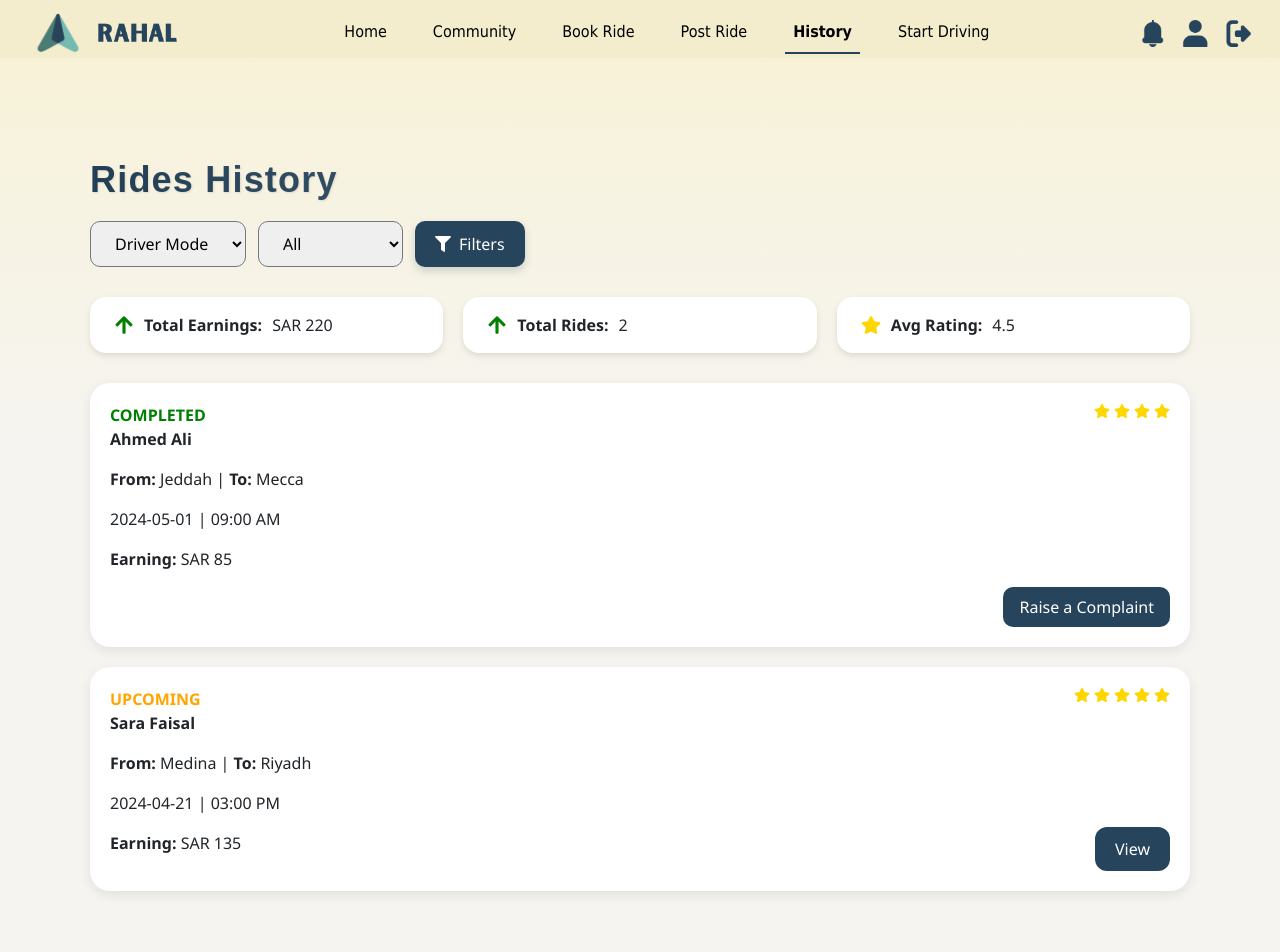
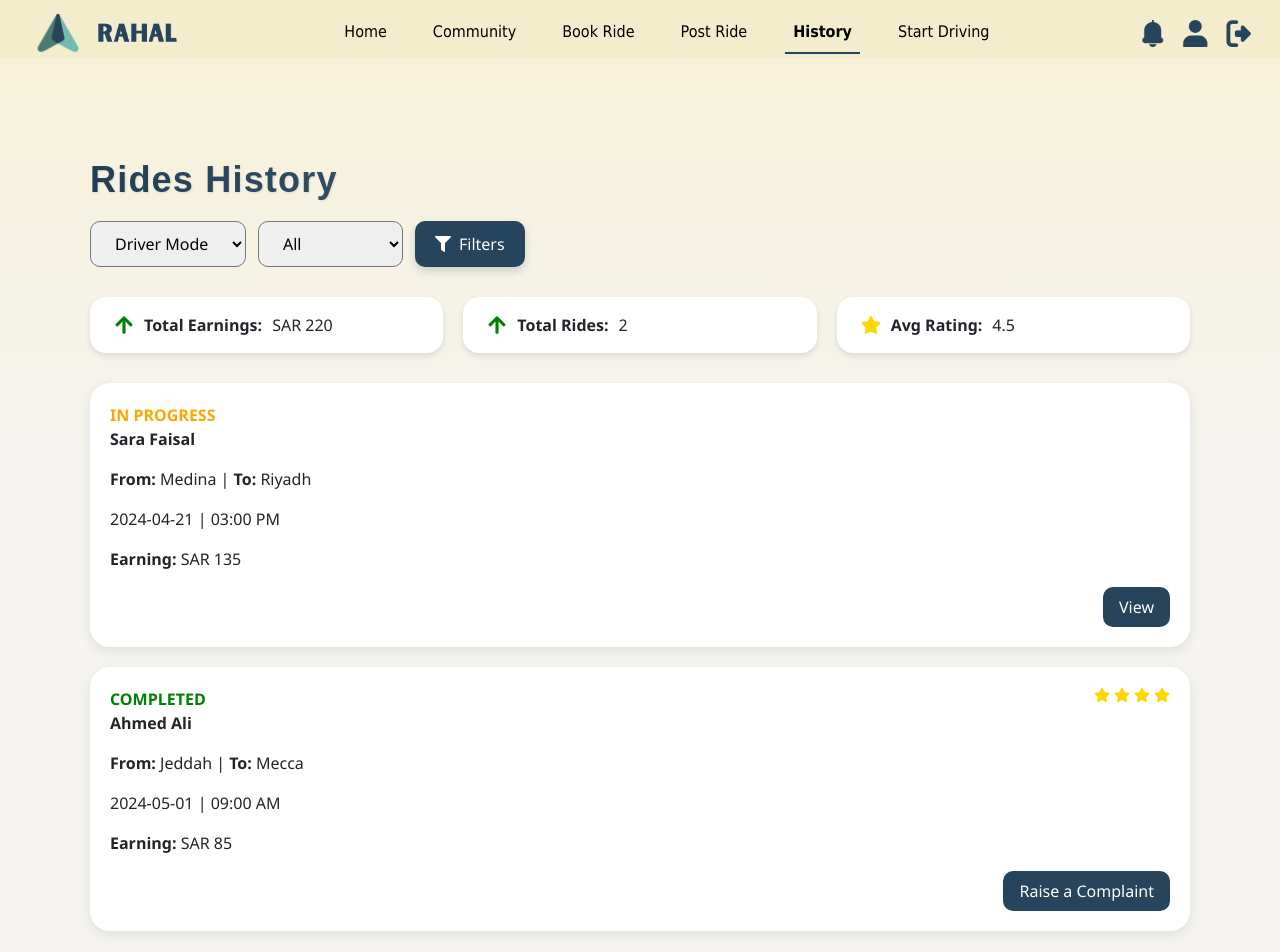
Before and after one commit to SaraEAlshayeb/rahal, a React (Create React App) app: page /history in a window 1280 px wide. Shown: the top 952 px of the page. Built offline with nearby package versions, Linux system fonts and the light colour scheme.

Commit message:
V12 Rimas - Updated Evalution Feature

```diff
--- a/src/History.js
+++ b/src/History.js
@@ -1,4 +1,3 @@
-// History.js
 import React, { useState } from 'react';
 import { FaStar, FaArrowUp, FaFilter } from 'react-icons/fa';
 
@@ -12,7 +11,7 @@ const riderRides = [
     vehicle: 'BMW Cabrio',
     image: '/bmw.png',
     driver: 'BADER SULTAN ABDALZIZ',
-    status: 'upcoming',
+    status: 'In Progress',
     rating: 0,
     community: 'KFUPM',
   },
@@ -57,7 +56,7 @@ const driverRides = [
     image: '/bmw.png',
     earning: 135,
     ratingGiven: 5,
-    status: 'upcoming',
+    status: 'In Progress',
     community: 'PMU',
   },
 ];
@@ -71,6 +70,7 @@ const History = () => {
   const [comment, setComment] = useState('');
   const [hoverCard, setHoverCard] = useState(null);
   const [showFilters, setShowFilters] = useState(false);
+  const [rideCompleted, setRideCompleted] = useState(false);
   const [activeFilters, setActiveFilters] = useState({
     community: '',
     from: '',
@@ -78,12 +78,21 @@ const History = () => {
   });
 
   const rides = mode === 'rider' ? riderRides : driverRides;
-  const filteredRides = rides.filter((ride) =>
+
+  // 🔧 Sort so that "In Progress" rides always appear first
+  const sortedRides = [...rides].sort((a, b) => {
+    if (a.status === 'In Progress' && b.status !== 'In Progress') return -1;
+    if (a.status !== 'In Progress' && b.status === 'In Progress') return 1;
+    return 0;
+  });
+
+  const filteredRides = sortedRides.filter((ride) =>
     (filter === 'all' || ride.status === filter) &&
     (!activeFilters.community || ride.community === activeFilters.community) &&
     (!activeFilters.from || ride.from === activeFilters.from) &&
     (!activeFilters.to || ride.to === activeFilters.to)
   );
+
 
   const toggleFilter = (type, value) => {
     setActiveFilters(prev => ({
@@ -98,10 +107,26 @@ const History = () => {
 
   const handleSubmit = () => {
     alert('Feedback submitted!');
+
+    if (selectedRide.status === 'In Progress') {
+      const rideIndex = rides.findIndex(r => r.id === selectedRide.id);
+      if (rideIndex !== -1) {
+        rides[rideIndex].status = 'completed';
+        if (mode === 'rider') {
+          rides[rideIndex].rating = rating;
+        } else {
+          rides[rideIndex].ratingGiven = rating;
+        }
+      }
+    }
+
     setSelectedRide(null);
     setRating(0);
     setComment('');
+    setRideCompleted(false);
   };
+
+
 
   return (
     <div style={{ background: 'linear-gradient(to top, rgb(246, 244, 240) 60%, rgba(247, 241, 211, 0.71) 100%)', minHeight: '100vh', padding: '100px 20px', fontFamily: 'Segoe UI' }}>
@@ -222,10 +247,10 @@ const History = () => {
 
             >
               <div style={{ display: 'flex', justifyContent: 'space-between' }}>
-                <div style={{ fontWeight: 'bold', color: ride.status === 'upcoming' ? 'orange' : 'green' }}>
+                <div style={{ fontWeight: 'bold', color: ride.status === 'In Progress' ? 'orange' : 'green' }}>
                   {ride.status.toUpperCase()}
                 </div>
-                {(ride.rating || ride.ratingGiven) && (
+                {ride.status === 'completed' && (ride.rating || ride.ratingGiven) && (
                   <div style={{ display: 'flex', gap: '4px' }}>
                     {[...Array(ride.rating || ride.ratingGiven)].map((_, i) => (
                       <FaStar key={i} color='gold' />
@@ -241,16 +266,17 @@ const History = () => {
               {ride.earning && mode === 'driver' && (
                 <p><strong>Earning:</strong> SAR {ride.earning}</p>
               )}
-              {ride.status === 'upcoming' && (
-                <div style={{ position: 'absolute', right: '20px', bottom: '20px' }}>
+              {ride.status === 'In Progress' && (
+                <div style={{ marginTop: '10px', textAlign: 'right' }}>
                   <button
                     onClick={() => setSelectedRide(ride)}
                     style={{
                       backgroundColor: '#27445D',
                       color: 'white',
                       border: 'none',
-                      padding: '10px 20px',
-                      borderRadius: '12px'
+                      padding: '8px 16px',
+                      borderRadius: '10px',
+                      cursor: 'pointer'
                     }}
                   >
                     View
@@ -340,7 +366,19 @@ const History = () => {
                   </div>
                 </div>
               </div>
-              <p style={{ fontWeight: 'bold' }}>How was your ride?</p>
+              {!rideCompleted ? (
+                <button
+                  onClick={() => setRideCompleted(true)}
+                  style={{
+                    backgroundColor: '#27445D', color: 'white',
+                    border: 'none', padding: '10px 24px', borderRadius: '8px',
+                    width: '100%'
+                  }}>
+                  Ride completed? Ready to leave feedback?
+                </button>
+              ) : (
+                <>
+                  <p style={{ fontWeight: 'bold', marginTop: '20px' }}>How was your ride?</p>
                   <div style={{ display: 'flex', gap: '6px', justifyContent: 'center', marginBottom: '10px' }}>
                     {[...Array(5)].map((_, i) => {
                       const value = i + 1;
@@ -357,7 +395,6 @@ const History = () => {
                       );
                     })}
                   </div>
-
                   <textarea
                     value={comment}
                     onChange={(e) => setComment(e.target.value)}
@@ -375,6 +412,9 @@ const History = () => {
                     }}>
                     Submit
                   </button>
+                </>
+              )}
+
             </div>
           </div>
         )}
```
Also changed, not shown: 1 other file (tests, documents, lock files or other folders). Lines whose indentation alone changed are shown as unchanged.
